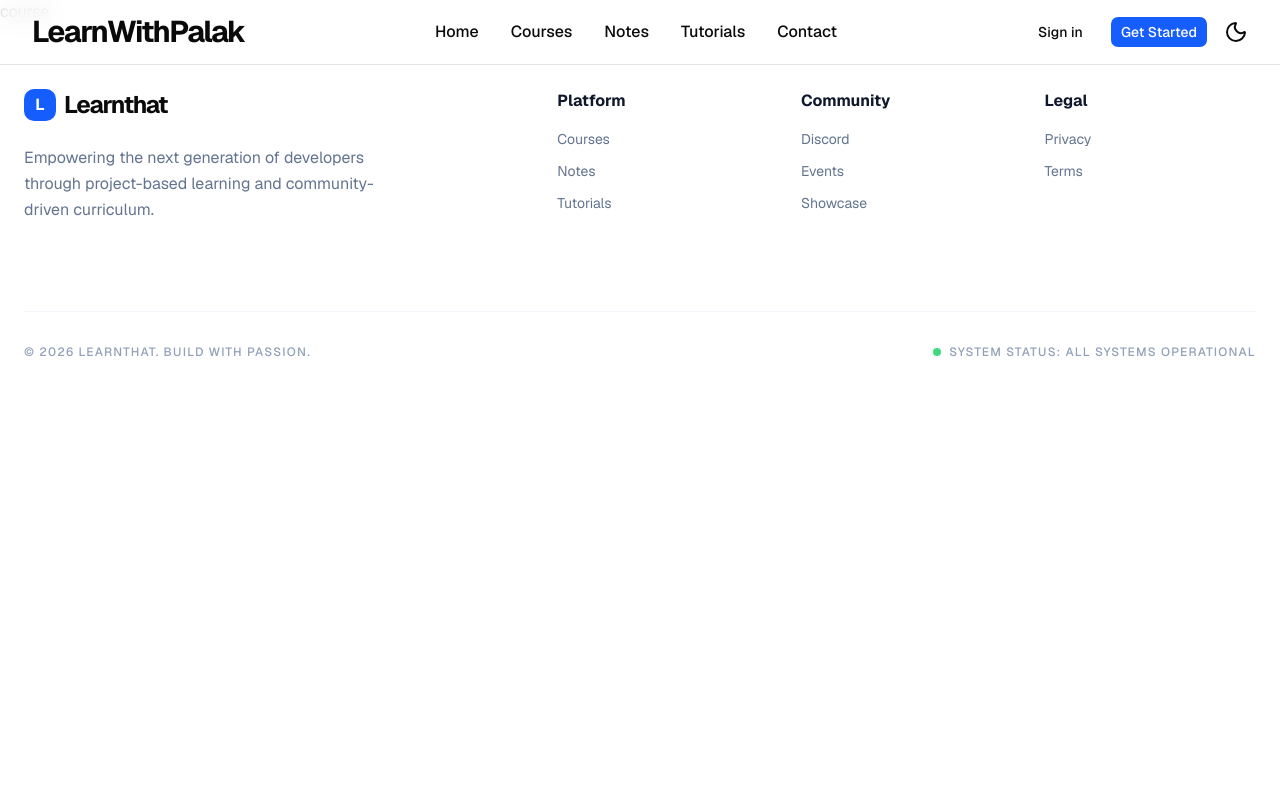
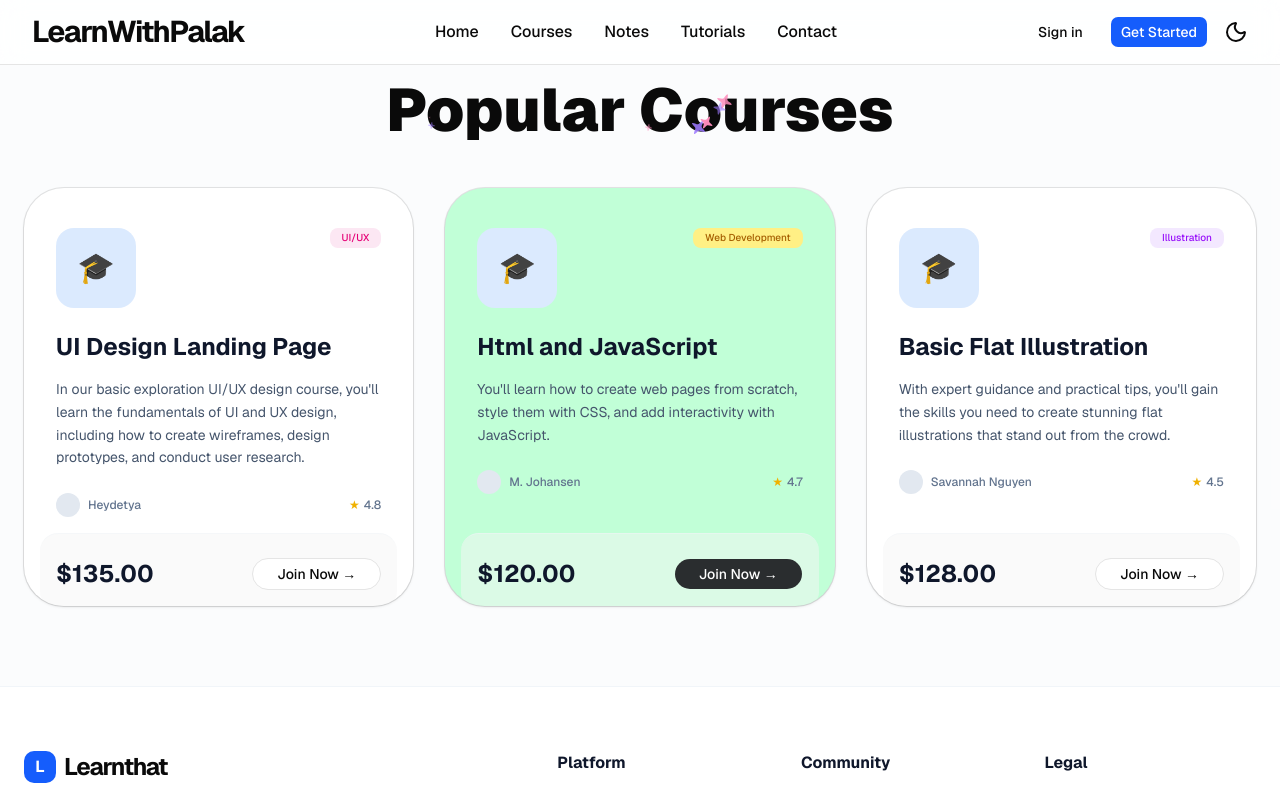
Before and after one commit to palaksingh0392-creator/learnthat, a Next.js app: page /Course in a window 1280 px wide. Shown: the top 793 px of the page. Built offline with nearby package versions, Linux system fonts and the light colour scheme.

Commit message:
course page altered

```diff
--- a/app/Course/page.tsx
+++ b/app/Course/page.tsx
@@ -1,7 +1,72 @@
-export default function course() {
+import { SparklesText } from "@/components/ui/sparkles-text";
+import { Card, CardContent, CardFooter } from "@/components/ui/card";
+import { Badge } from "@/components/ui/badge";
+import courseData from "@/data/module.json"; // Import your JSON here
+import { Button } from "@/components/ui/button";
+export default function Course() {
   return (
     <>
-      <h1>course</h1>
+      <section className="py-20 bg-slate-50/50">
+        <div className="max-w-7xl mx-auto px-6">
+          <h2 className="text-4xl font-bold text-center mb-12">
+            <SparklesText>Popular Courses</SparklesText>
+          </h2>
+
+          <div className="grid grid-cols-1 md:grid-cols-3 gap-8 ">
+            {courseData.map((course) => (
+              <Card
+                key={course.id}
+                className={`${course.theme.cardBg} border-none shadow-sm rounded-[40px] p-4 flex flex-col transition-all hover:shadow-xl hover:-translate-y-1`}
+              >
+                <CardContent className="pt-6 grow">
+                  <div className="flex justify-between items-start mb-6">
+                    <div className="w-20 h-20 bg-blue-100 rounded-2xl flex items-center justify-center text-3xl">
+                      {/* You can replace this with course images later */}
+                      🎓
+                    </div>
+                    <Badge
+                      className={`${course.theme.badge} border-none rounded-md px-3 py-1 text-[10px]`}
+                    >
+                      {course.category}
+                    </Badge>
+                  </div>
+
+                  <h3 className="text-2xl font-bold mb-4 leading-tight text-slate-900">
+                    {course.title}
+                  </h3>
+
+                  <p className="text-slate-600 text-sm leading-relaxed mb-6">
+                    {course.description}
+                  </p>
+
+                  <div className="flex justify-between items-center text-xs font-medium text-slate-500">
+                    <div className="flex items-center gap-2">
+                      <div className="w-6 h-6 rounded-full bg-slate-200" />{" "}
+                      {/* Avatar Placeholder */}
+                      {course.instructor}
+                    </div>
+                    <div className="flex items-center gap-1">
+                      <span className="text-yellow-500">★</span> {course.rating}
+                    </div>
+                  </div>
+                </CardContent>
+
+                <CardFooter className="flex justify-between items-center border-t rounded-t-2xl border-slate-100/50 dark:bg-slate-500 pt-6">
+                  <span className="text-2xl font-bold text-slate-900 dark:text-white">
+                    {course.price}
+                  </span>
+                  <Button
+                    variant={course.theme.buttonVariant as any}
+                    className={`rounded-full px-6 ${course.id === 2 ? "bg-[#2a2d2f]  text-white hover:bg-[#8a82e6]" : ""}`}
+                  >
+                    Join Now →
+                  </Button>
+                </CardFooter>
+              </Card>
+            ))}
+          </div>
+        </div>
+      </section>
     </>
   );
 }
--- a/app/components/courses.tsx
+++ b/app/components/courses.tsx
@@ -3,10 +3,10 @@ import { Card, CardContent, CardFooter } from "@/components/ui/card";
 import { Badge } from "@/components/ui/badge";
 import courseData from "@/data/module.json"; // Import your JSON here
 import { Button } from "@/components/ui/button";
-export default function Course(){
-    return(
-        <>
-           <section className="py-20 bg-slate-50/50">
+export default function Courses() {
+  return (
+    <>
+      <section className="py-20 bg-slate-50/50">
         <div className="max-w-7xl mx-auto px-6">
           <h2 className="text-4xl font-bold text-center mb-12">
             <SparklesText>Popular Courses</SparklesText>
@@ -67,6 +67,6 @@ export default function Course(){
           </div>
         </div>
       </section>
-        </>
-    )
+    </>
+  );
 }
--- a/app/page.tsx
+++ b/app/page.tsx
@@ -4,12 +4,13 @@ import { RainbowButton } from "@/components/ui/rainbow-button";
 import { AuroraText } from "@/components/ui/aurora-text";
 import { Meteors } from "@/components/ui/meteors";
 
-
 import { Button } from "@/components/ui/button";
 import { ShineBorder } from "@/components/ui/shine-border";
 import { Input } from "@/components/ui/input";
 
 import { Particles } from "@/components/ui/particles";
+
+import Courses from "./components/courses";
 export default function Home() {
   return (
     <>
@@ -162,6 +163,7 @@ export default function Home() {
           </section>
         </div>
       </section>{" "}
+      <Courses />
       <section className="bg-[#174169] text-white py-20 px-4 min-h-125 w-full relative overflow-hidden flex items-center justify-center">
         {/* BACKGROUND LAYER */}
         <div className="absolute inset-0 z-0">
```
